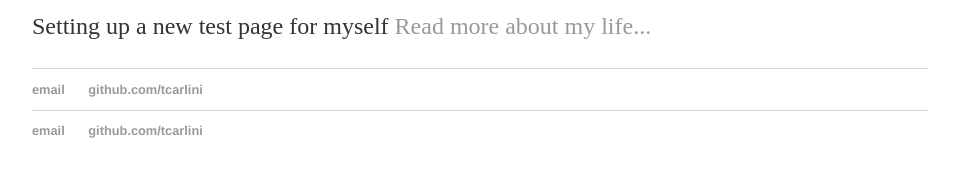
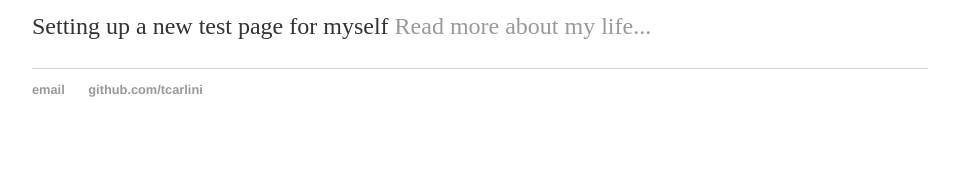
Before and after one commit to tcarlini/tcarlini.github.io, a Jekyll site: the page built from index.html, in a window 1280 px wide. Shown: the part 187-364 px from the top of the page, without its empty margins (160-1119 px from the left). Built offline with Jekyll 4.4.1, drawn with Linux system fonts in a browser that asks for light colours.

Commit message:
Update index.html
Remove the footer to use template as well.

```diff
--- a/index.html
+++ b/index.html
@@ -7,12 +7,3 @@ title: Tony Carlini
         		<h1>Tony Carlini</h1>
 				<p>Setting up a new test page for myself <a href="/about">Read more about my life...</a></p>
     		</div><!-- /.blurb -->
-		</div><!-- /.container -->
-		<footer>
-    		<ul>
-        		<li><a href="mailto:tcarlini@gmail.com">email</a></li>
-        		<li><a href="https://github.com/tcarlini">github.com/tcarlini</a></li>
-			</ul>
-		</footer>
-	</body>
-</html>
```
